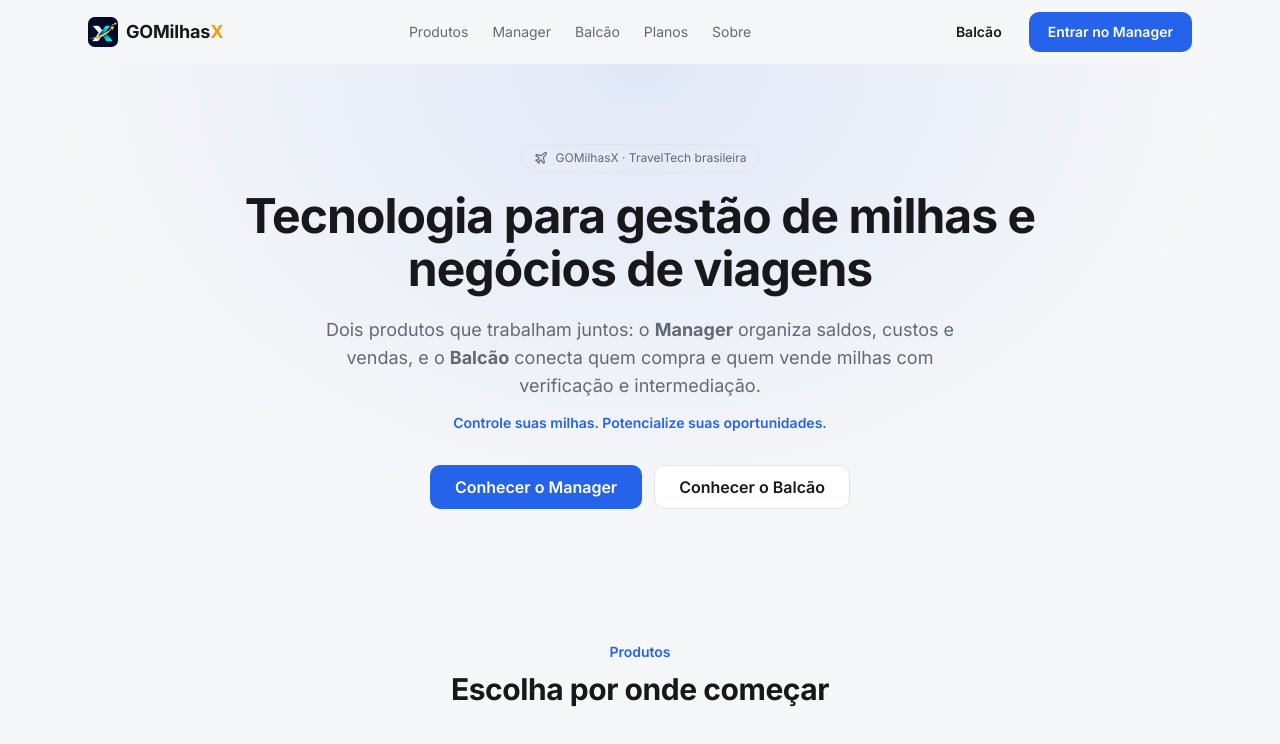
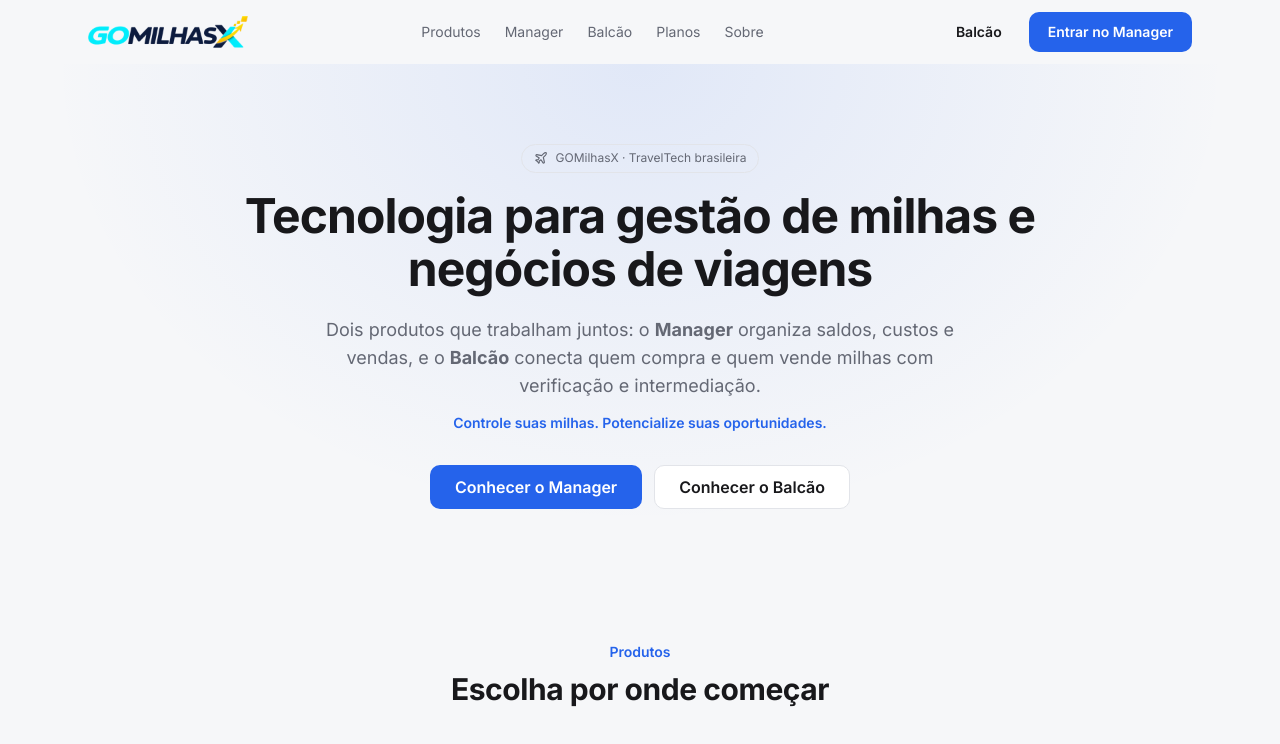
Before and after one commit to Godinho365/gomilhasx-site, a plain HTML site: page index.html in a window 1280 px wide. Shown: the top 744 px of the page. Drawn offline with Linux system fonts and the light colour scheme.

Commit message:
Logo GOMILHASX no cabeçalho e no rodapé
- Versão com MILHAS em azul-marinho para o tema claro e em branco para o escuro (troca pelo tema do sistema).
- Original em assets/logo-original.webp.

Co-Authored-By: Claude Opus 5.5 <noreply@anthropic.com>

```diff
--- a/index.html
+++ b/index.html
@@ -11,6 +11,8 @@
 <meta name="description" content="Conheça a GOMilhasX: soluções inteligentes para gestão de milhas, oportunidades de negócios, automação e tecnologia para o mercado de viagens.">
 <link rel="canonical" href="https://gomilhasx.com/">
 <link rel="icon" href="/favicon.ico" sizes="any">
+<link rel="preload" as="image" href="/assets/logo-escuro.png" media="(prefers-color-scheme: light)">
+<link rel="preload" as="image" href="/assets/logo-claro.png" media="(prefers-color-scheme: dark)">
 <link rel="apple-touch-icon" href="/assets/apple-icon.png">
 <meta name="theme-color" content="#f6f7f9" media="(prefers-color-scheme: light)">
 <meta name="theme-color" content="#09090b" media="(prefers-color-scheme: dark)">
@@ -77,7 +79,7 @@ svg { stroke: currentColor; fill: none; stroke-width: 2; stroke-linecap: round;
 /* Cabeçalho */
 header .wrap { display: flex; align-items: center; justify-content: space-between; gap: 16px; padding-top: 12px; padding-bottom: 12px; }
 .brand { display: flex; align-items: center; gap: 8px; font-weight: 700; font-size: 18px; letter-spacing: -.01em; text-decoration: none; }
-.brand img { width: 30px; height: 30px; border-radius: 22%; }
+.brand img.logo { height: 32px; width: auto; }
 .brand b { color: #f59e0b; }
 .nav { display: none; gap: 24px; font-size: 14px; }
 .nav a { color: var(--muted); text-decoration: none; }
@@ -203,7 +205,7 @@ footer { border-top: 1px solid var(--line); margin-top: 24px; }
 footer .cols { display: grid; gap: 32px; padding: 40px 16px; }
 @media (min-width: 640px) { footer .cols { grid-template-columns: repeat(4, 1fr); } }
 footer .brand { font-size: 16px; }
-footer .brand img { width: 28px; height: 28px; }
+footer .brand img.logo { height: 30px; }
 footer p, footer li { font-size: 14px; color: var(--muted); }
 footer ul { list-style: none; margin: 0; padding: 0; }
 footer li + li { margin-top: 8px; }
@@ -239,7 +241,7 @@ footer .copy { border-top: 1px solid var(--line); padding: 16px; text-align: cen
 
 <header>
   <div class="wrap">
-    <a class="brand" href="#inicio" aria-label="GOMilhasX, início"><img src="/assets/icon.png" alt="" width="30" height="30"><span>GOMilhas<b>X</b></span></a>
+    <a class="brand" href="#inicio" aria-label="GOMilhasX, início"><picture><source srcset="/assets/logo-claro.png" media="(prefers-color-scheme: dark)"><img class="logo" src="/assets/logo-escuro.png" alt="GOMilhasX" width="159" height="32"></picture></a>
     <nav class="nav" aria-label="Seções">
       <a href="#produtos">Produtos</a><a href="#manager">Manager</a><a href="#balcao">Balcão</a><a href="#planos">Planos</a><a href="#sobre">Sobre</a>
     </nav>
@@ -516,7 +518,7 @@ footer .copy { border-top: 1px solid var(--line); padding: 16px; text-align: cen
 <footer>
   <div class="wrap cols">
     <div>
-      <a class="brand" href="#inicio"><img src="/assets/icon.png" alt="" width="28" height="28"><span>GOMilhas<b>X</b></span></a>
+      <a class="brand" href="#inicio"><picture><source srcset="/assets/logo-claro.png" media="(prefers-color-scheme: dark)"><img class="logo" src="/assets/logo-escuro.png" alt="GOMilhasX" width="149" height="30"></picture></a>
       <p style="margin-top:12px">Controle suas milhas. Potencialize suas oportunidades.</p>
       <a class="ig" href="https://www.instagram.com/gomilhasx/" target="_blank" rel="noopener noreferrer" aria-label="Instagram da GOMilhasX (abre em nova aba)"><svg><use href="#i-insta"/></svg>@gomilhasx</a>
     </div>
```
Also changed, not shown: assets/logo-claro.png (added), assets/logo-escuro.png (added), assets/logo-original.webp (added).
